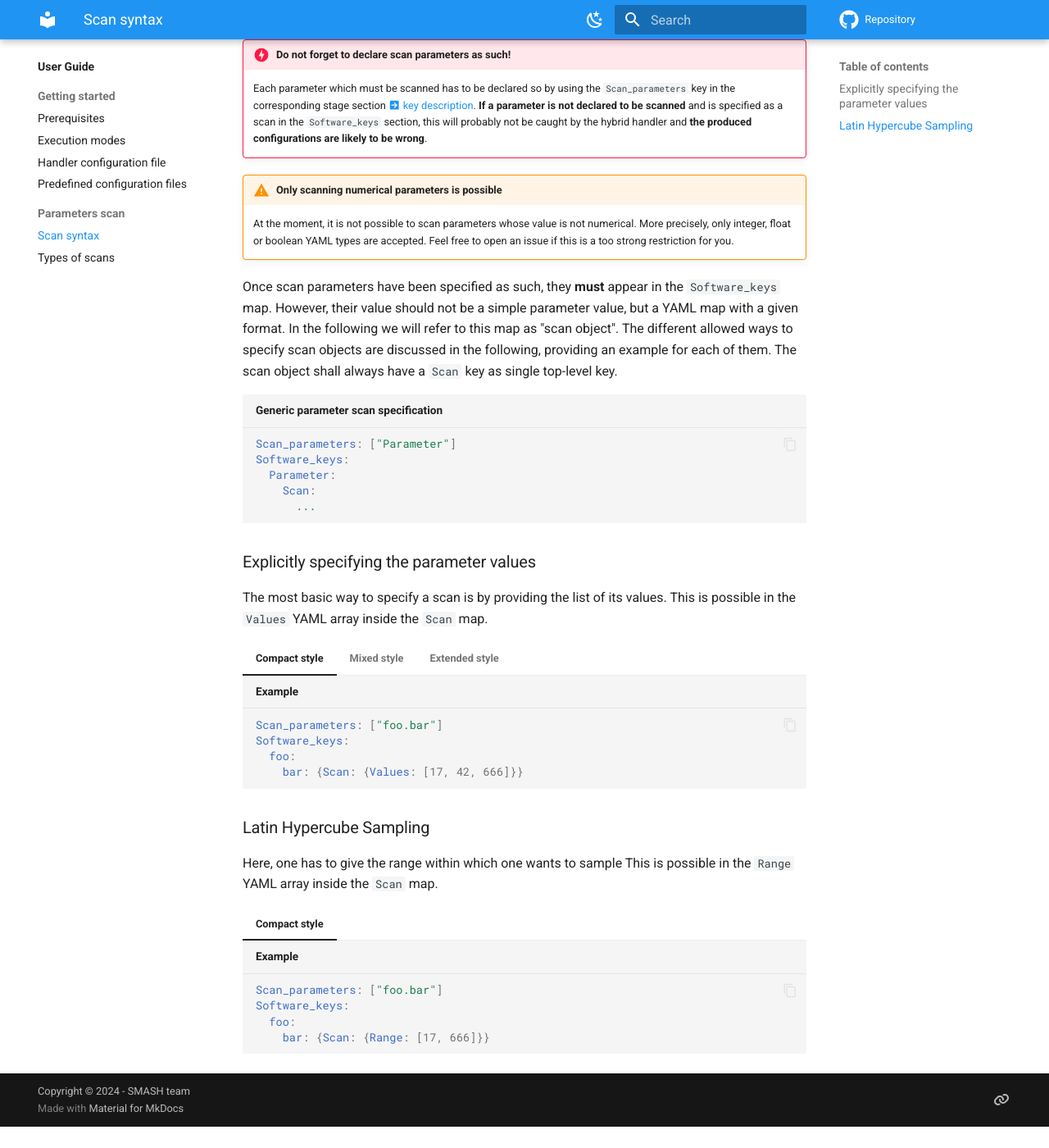
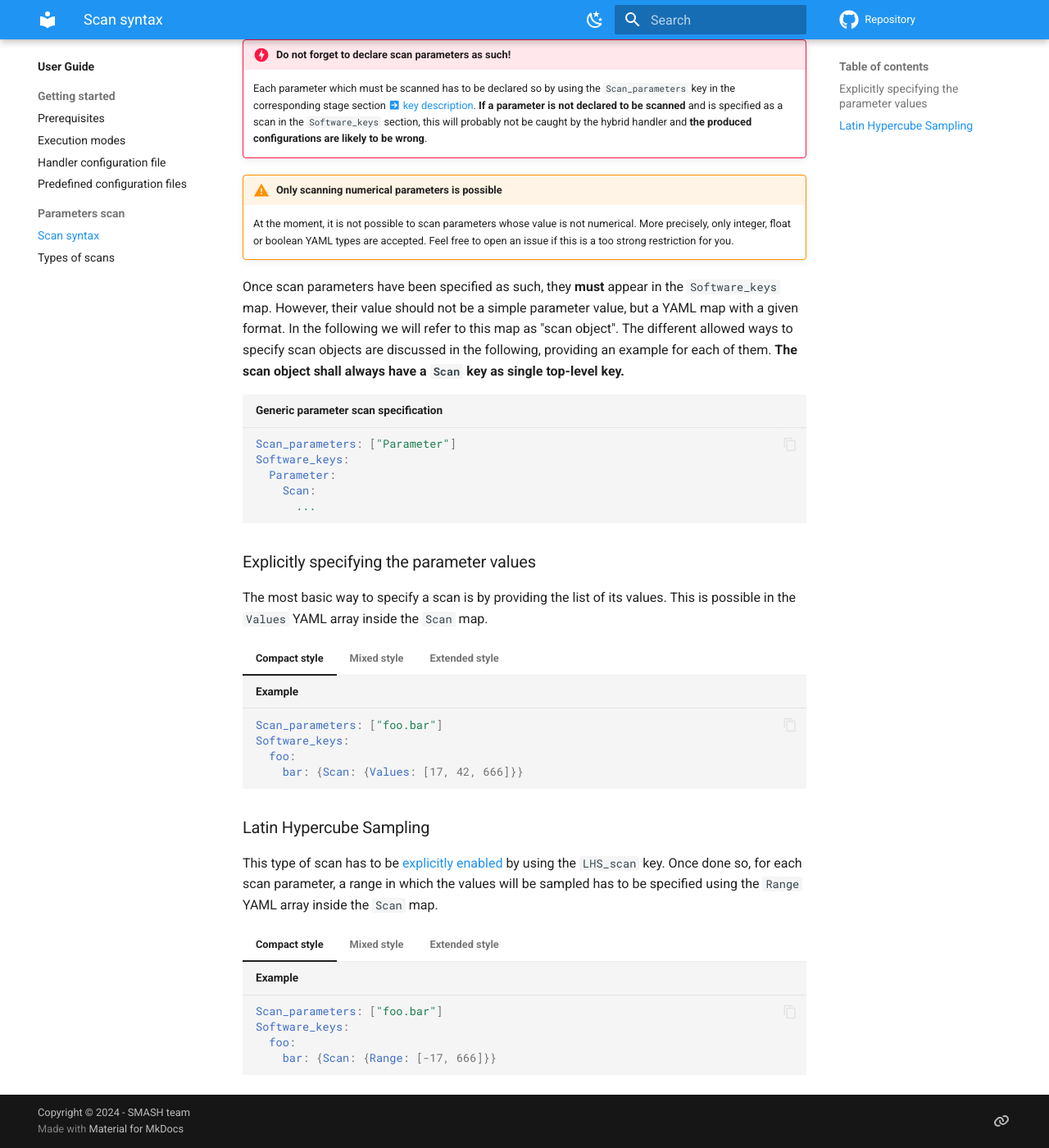
Before and after one commit to smash-transport/smash-vhlle-hybrid, an MkDocs documentation site: the page built from docs/user/scans_syntax.md, in a window 1280 px wide and 1400 px high, scrolled down 251 px. Shown: the whole window at 82% size. Built offline with MkDocs 1.6.1 and Material for MkDocs 9.7.7, drawn with Linux system fonts in a browser that asks for light colours; comment, search, counter and statistics services are not loaded; the version menu is left out; before the commit the page ends 1625 px from its top, so only the background shows below that.

Commit message:
Review and complete documentation

````diff
--- a/docs/user/scans_syntax.md
+++ b/docs/user/scans_syntax.md
@@ -15,7 +15,7 @@ Once scan parameters have been specified as such, they **must** appear in the `S
 However, their value should not be a simple parameter value, but a YAML map with a given format.
 In the following we will refer to this map as "scan object".
 The different allowed ways to specify scan objects are discussed in the following, providing an example for each of them.
-The scan object shall always have a `Scan` key as single top-level key.
+**The scan object shall always have a `Scan` key as single top-level key.**
 ```yaml title="Generic parameter scan specification"
 Scan_parameters: ["Parameter"]
 Software_keys:
@@ -62,10 +62,11 @@ This is possible in the `Values` YAML array inside the `Scan` map.
              - 42
              - 666
     ```
+
 ### Latin Hypercube Sampling
 
-Here, one has to give the range within which one wants to sample
-This is possible in the `Range` YAML array inside the `Scan` map.
+This type of scan has to be [explicitly enabled](configuration_file.md#LHS-scan) by using the `LHS_scan` key.
+Once done so, for each scan parameter, a range in which the values will be sampled has to be specified using the `Range` YAML array inside the `Scan` map.
 
 === "Compact style"
 
@@ -73,5 +74,29 @@ This is possible in the `Range` YAML array inside the `Scan` map.
     Scan_parameters: ["foo.bar"]
     Software_keys:
       foo:
-        bar: {Scan: {Range: [17, 666]}}
+        bar: {Scan: {Range: [-17, 666]}}
     ```
+
+=== "Mixed style"
+
+    ```yaml title="Example"
+    Scan_parameters: ["foo.bar"]
+    Software_keys:
+      foo:
+        bar:
+          Scan:
+            Range: [-17, 666]
+    ```
+
+=== "Extended style"
+
+    ```yaml title="Example"
+    Scan_parameters: ["foo.bar"]
+    Software_keys:
+      foo:
+        bar:
+          Scan:
+            Range:
+             - 17
+             - 666
+    ```
````
Also changed, not shown: docs/user/configuration_file.md (+11 -0 lines), docs/user/scans_types.md (+4 -3 lines).
